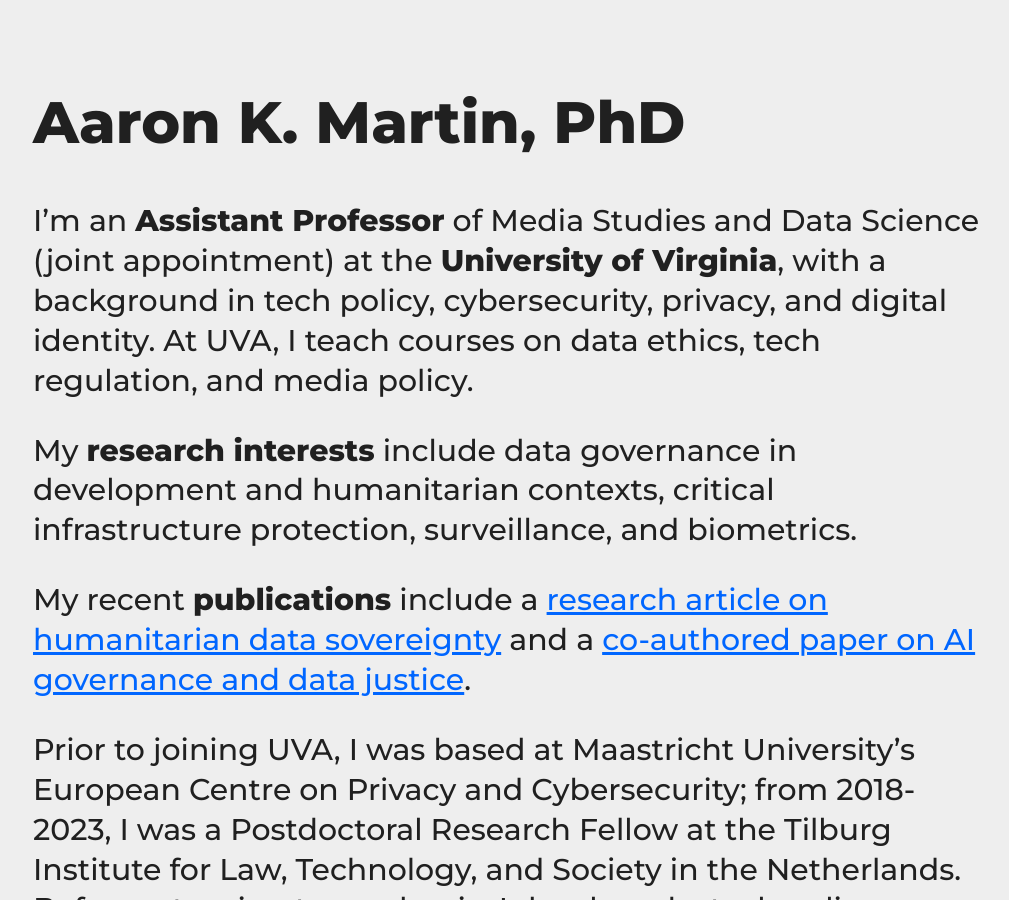
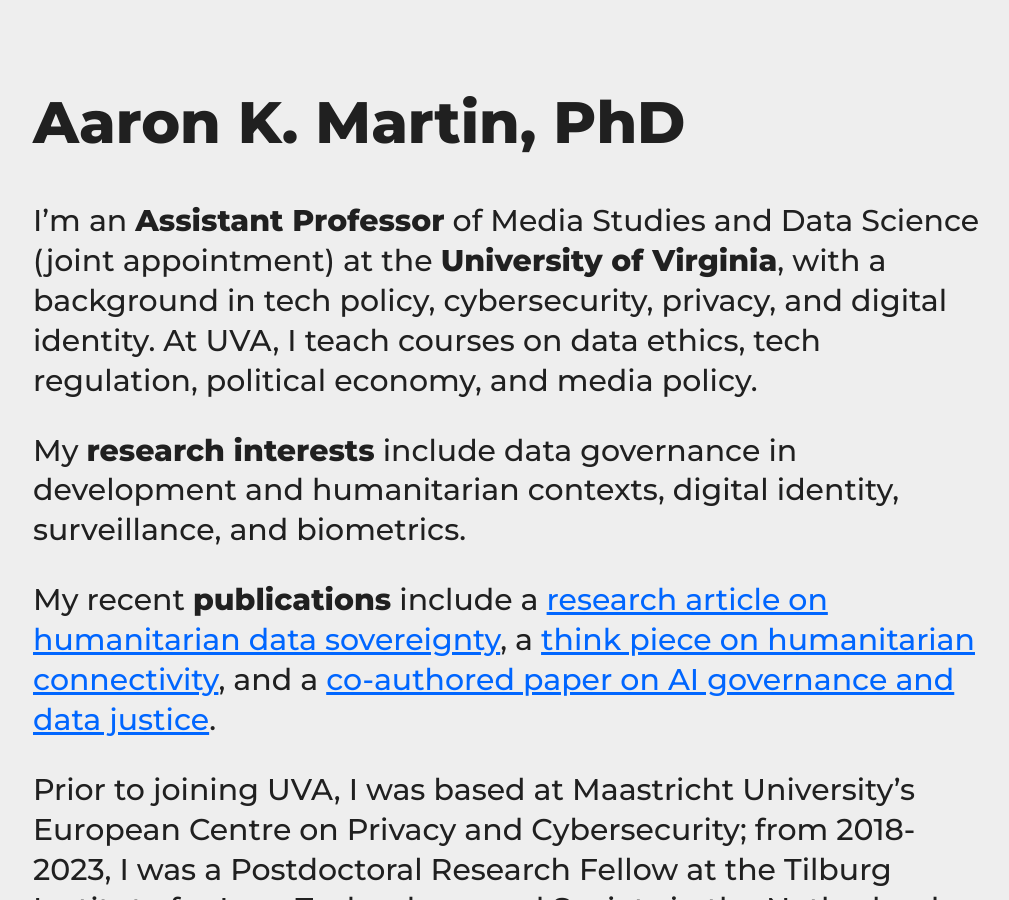
Before and after one commit to haroonalrasheed/641a, a Jekyll site: the page built from index.md, in a window 1280 px wide and 900 px high. Shown: the whole window, without its empty margins (131-1140 px from the left). Built offline with Jekyll 4.4.1, drawn with Linux system fonts in a browser that asks for light colours.

Commit message:
Update index.md

```diff
--- a/index.md
+++ b/index.md
@@ -2,11 +2,11 @@
 layout: default
 title: Aaron K. Martin, PhD
 ---
-I'm an **Assistant Professor** of Media Studies and Data Science (joint appointment) at the **University of Virginia**, with a background in tech policy, cybersecurity, privacy, and digital identity. At UVA, I teach courses on data ethics, tech regulation, and media policy.
+I'm an **Assistant Professor** of Media Studies and Data Science (joint appointment) at the **University of Virginia**, with a background in tech policy, cybersecurity, privacy, and digital identity. At UVA, I teach courses on data ethics, tech regulation, political economy, and media policy.
 
-My **research interests** include data governance in development and humanitarian contexts, critical infrastructure protection, surveillance, and biometrics.
+My **research interests** include data governance in development and humanitarian contexts, digital identity, surveillance, and biometrics.
 
-My recent **publications** include a [research article on humanitarian data sovereignty](https://doi.org/10.1177/20539517251361109) and a [co-authored paper on AI governance and data justice](https://doi.org/10.1177/29768640241306800).
+My recent **publications** include a [research article on humanitarian data sovereignty](https://doi.org/10.1177/20539517251361109), a [think piece on humanitarian connectivity](https://www.globalpolicyjournal.com/blog/02/06/2025/humanitarian-connectivity-crisis), and a [co-authored paper on AI governance and data justice](https://doi.org/10.1177/29768640241306800).
 
 Prior to joining UVA, I was based at Maastricht University's European Centre on Privacy and Cybersecurity; from 2018-2023, I was a Postdoctoral Research Fellow at the Tilburg Institute for Law, Technology, and Society in the Netherlands. Before returning to academia, I developed a tech policy **career**. I was a Vice President of Cyber Policy at JPMorgan Chase in New York from 2015-2018. Before that I worked in tech policy roles at the Organisation for Economic Cooperation and Development (OECD), European Commission's Joint Research Centre, Vodafone Group, and [elsewhere](http://sixfouronea.net/professional-history/). I've also **lectured** internationally including at the London School of Economics and Political Science (LSE), Cornell Tech, NYU Stern, and Fundação Getulio Vargas.
 
```
